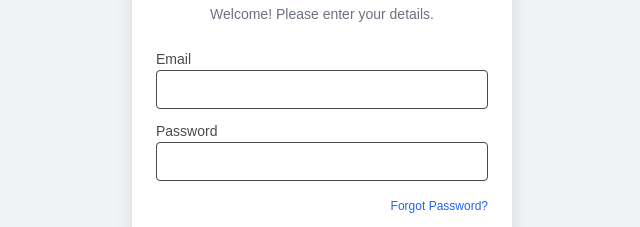
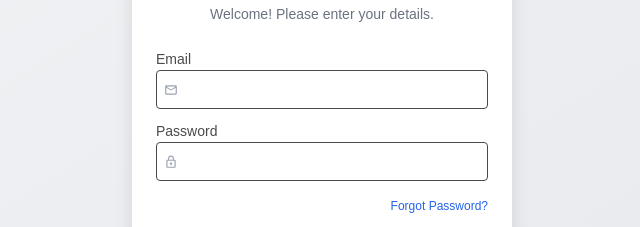
Before and after one commit to 17nbist/COB290-2025-Team-5, a Next.js app: page / in a window 1280 px wide. Shown: the part 276-503 px from the top of the page, without its empty margins (318-958 px from the left). Built offline with nearby package versions, Linux system fonts and the light colour scheme.

Commit message:
[nb] added icons and css to  login

```diff
--- a/package.json
+++ b/package.json
@@ -13,7 +13,8 @@
     "next": "15.5.4",
     "react": "19.1.0",
     "react-chartjs-2": "^5.3.0",
-    "react-dom": "19.1.0"
+    "react-dom": "19.1.0",
+    "react-icons": "^5.5.0"
   },
   "devDependencies": {
     "@eslint/eslintrc": "^3",
--- a/src/app/layout.js
+++ b/src/app/layout.js
@@ -1,4 +1,4 @@
-import { Geist, Geist_Mono } from "next/font/google";
+import { Geist, Geist_Mono,Montserrat } from "next/font/google";
 import "./globals.css";
 
 const geistSans = Geist({
--- a/src/app/page.js
+++ b/src/app/page.js
@@ -2,18 +2,9 @@ import AuthCard from "@/components/AuthCard";
 import LoginContainer from "@/components/LoginContainer";
 
 export default function Home() {
-  const styles = {
-    container: {
-      display: "flex",
-      justifyContent: "center",
-      alignItems: "center",
-      minHeight: "100vh",
-      background: "#f0f2f5",
-    },
-  };
 
   return (
-    <div style={styles.container}>
+    <div className="flex items-center justify-center min-h-screen bg-gradient-to-br from-gray-100 to-gray-200">
       <AuthCard>
         <LoginContainer />
       </AuthCard>
--- a/src/components/LoginForm.js
+++ b/src/components/LoginForm.js
@@ -1,4 +1,6 @@
 "use client";
+import React from "react";
+import { MdOutlineEmail, MdLockOutline } from "react-icons/md";
 
 export default function LoginForm({
 	email,
@@ -12,25 +14,30 @@ export default function LoginForm({
 		<form style={styles.form} onSubmit={onSubmit}>
 			<label style={styles.label}>
 				Email
+				<div style={styles.inputWrapper}>
+					<MdOutlineEmail style={styles.icon} />
 					<input
-					style={styles.input}
+						style={{ ...styles.input, paddingLeft: 32 }}
 						type="email"
 						name="email"
-
 						value={email}
 						onChange={(e) => setEmail(e.target.value)}
 					/>
+				</div>
 			</label>
 
 			<label style={styles.label}>
 				Password
+				<div style={styles.inputWrapper}>
+					<MdLockOutline style={styles.icon} />
 					<input
-					style={styles.input}
+						style={{ ...styles.input, paddingLeft: 32 }}
 						type="password"
 						name="password"
 						value={password}
 						onChange={(e) => setPassword(e.target.value)}
 					/>
+				</div>
 			</label>
 
 			{error && <p style={styles.error}>{error}</p>}
@@ -49,7 +56,9 @@ export default function LoginForm({
 const styles = {
 	form: { display: "flex", flexDirection: "column", gap: 12 },
 	label: { display: "flex", flexDirection: "column", fontSize: 14, color: "#4a4a4aff" },
-	input: { padding: 8, borderRadius: 4, border: "1px solid #4a4a4aff" },
+	input: { padding: 8, borderRadius: 4, border: "1px solid #4a4a4aff", width: "100%" },
+	inputWrapper: { position: "relative", display: "flex", alignItems: "center" },
+	icon: { position: "absolute", left: 8, color: "#9ca3af" },
 	button: { padding: 10, borderRadius: 6, background: "#2563eb", color: "#ffffffff", border: "none" },
 	forgotPasswordWrapper: {
 		alignSelf: "flex-end",
```
Also changed, not shown: 1 other file (tests, documents, lock files or other folders). Lines whose indentation alone changed are shown as unchanged.
